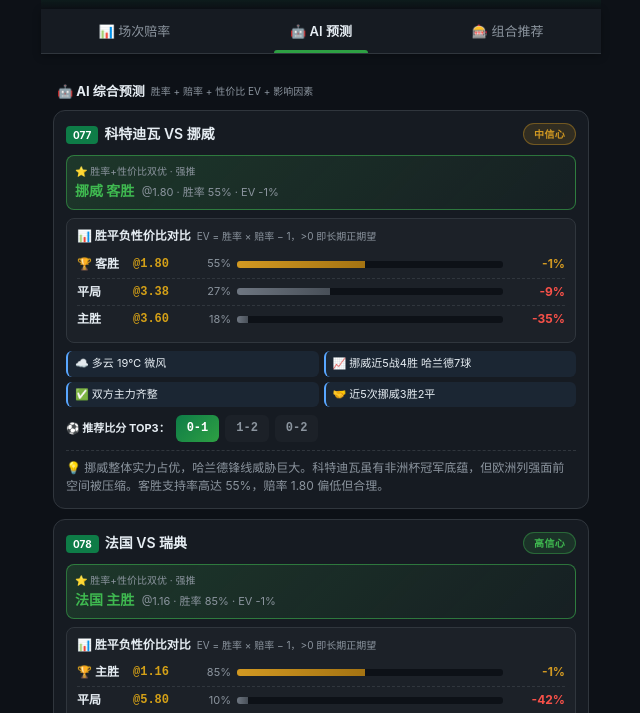
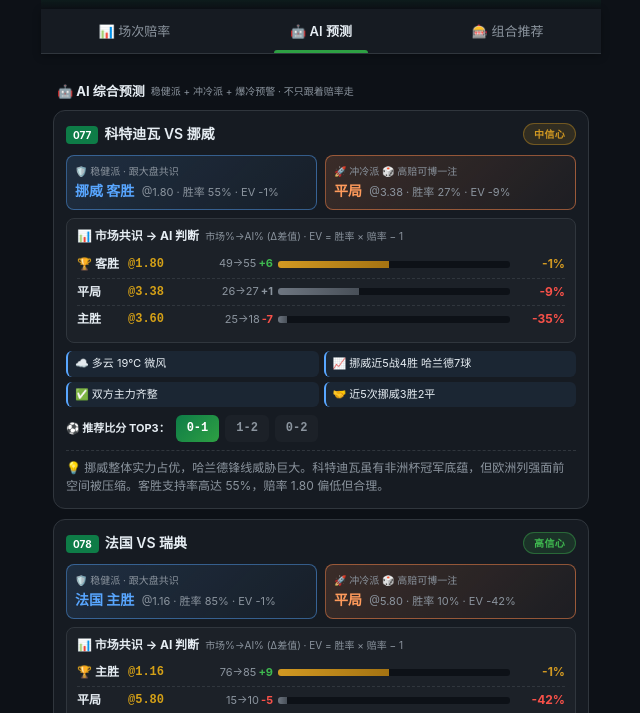
Before and after one commit to kylfom-ai/worldcup-2026-helper, a plain HTML site: page index.html in a window 1280 px wide. Both pictures are taken after a click on the element "🤖 AI 预测". Shown: the part 87-800 px from the top of the page, without its empty margins (319-959 px from the left). Drawn offline with Linux system fonts and the light colour scheme.

Commit message:
feat: v3.2 - stable vs aggressive picks + upset alert + market consensus delta

```diff
--- a/index.html
+++ b/index.html
@@ -218,6 +218,36 @@ body { max-width: 560px; margin: 0 auto; padding-bottom: 80px; min-height: 100vh
   border-color: rgba(63,185,80,0.55);
 }
 .ai-pick-box.double .ai-pick-val { color: var(--green); }
+
+/* v3.2: 稳健派 / 冲冷派 / 爆冷预警 */
+.ai-pick-box.stable {
+  background: linear-gradient(135deg, rgba(88,166,255,0.14), rgba(88,166,255,0.03));
+  border-color: rgba(88,166,255,0.45);
+}
+.ai-pick-box.stable .ai-pick-val { color: var(--blue); }
+.ai-pick-box.aggressive {
+  background: linear-gradient(135deg, rgba(255,138,76,0.16), rgba(255,138,76,0.03));
+  border-color: rgba(255,138,76,0.5);
+}
+.ai-pick-box.aggressive .ai-pick-val { color: #ff9b5c; }
+.upset-alert {
+  margin: 8px 0; padding: 9px 11px;
+  background: linear-gradient(135deg, rgba(248,81,73,0.18), rgba(248,81,73,0.04));
+  border: 1px solid rgba(248,81,73,0.55);
+  border-radius: 8px;
+  border-left: 4px solid var(--red);
+}
+.upset-title {
+  font-size: 12px; font-weight: 800; color: var(--red);
+  margin-bottom: 4px; display: flex; align-items: center; gap: 4px;
+}
+.upset-meter {
+  display: inline-block; background: rgba(248,81,73,0.25);
+  color: var(--red); font-weight: 800; font-size: 10px;
+  padding: 1px 6px; border-radius: 10px; margin-left: 4px;
+}
+.upset-text { font-size: 11.5px; color: var(--text); line-height: 1.5; }
+.upset-text b { color: var(--red); }
 .ev-block {
   background: var(--card2); border-radius: 8px;
   padding: 9px 10px; margin: 8px 0;
@@ -230,10 +260,14 @@ body { max-width: 560px; margin: 0 auto; padding-bottom: 80px; min-height: 100vh
 .ev-title .small { font-weight: 400; color: var(--muted); font-size: 10px; }
 .ev-row {
   display: grid;
-  grid-template-columns: 50px 50px 42px 1fr 56px;
-  gap: 6px; align-items: center;
+  grid-template-columns: 46px 48px 92px 1fr 50px;
+  gap: 5px; align-items: center;
   padding: 5px 0; font-size: 12px;
 }
+.ev-prob .ev-delta { font-weight: 700; font-size: 11px; margin-left: 2px; }
+.ev-delta.pos { color: var(--green); }
+.ev-delta.neg { color: var(--red); }
+.ev-delta.mid { color: var(--muted); }
 .ev-row + .ev-row { border-top: 1px dashed var(--border); }
 .ev-row.top .ev-name::before { content: '🏆 '; }
 .ev-name { color: var(--text); font-weight: 600; }
@@ -889,6 +923,19 @@ const AI_CONFIDENCE = {
   '085': { w: 0.60, d: 0.25, l: 0.15 }
 };
 
+/* v3.2: 爆冷预警 — 当大热门赔率过低被市场严重看好，但存在历史/状态/伤病的爆冷可能 */
+const UPSET_RISK = {
+  '077': { risk: 15, side: null,     reason: '双方实力接近，无明显爆冷信号' },
+  '078': { risk: 22, side: '法国',   reason: '法国大热被严重看好，瑞典主场尚有抵抗空间' },
+  '079': { risk: 18, side: null,     reason: '主队优势明显，常规场' },
+  '080': { risk: 35, side: '英格兰', reason: '英格兰小组赛历史多次爆冷 + 刚果防守韧性强 + 赔率过低市场过热' },
+  '081': { risk: 25, side: '比利时', reason: '比利时近年大赛多次令人失望，塞内加尔防守稳健' },
+  '082': { risk: 20, side: null,     reason: '美国本土赛事 8 连胜，状态压制波兰' },
+  '083': { risk: 12, side: null,     reason: '西班牙状态稳定，奥地利缺顶级射手' },
+  '084': { risk: 45, side: '葡萄牙', reason: 'C 罗替补 + B 费体能存疑 + 克罗地亚 2022 已淘汰多支强队 + 葡萄牙赔率被高估' },
+  '085': { risk: 28, side: null,     reason: '阿根廷阵容更强，瑞士主场加完整阵容可抗衡' }
+};
+
 /* 每场关键影响因素（天气 / 球队状态 / 伤病停赛 / 历史交锋）*/
 const FACTORS = {
   '077': {
@@ -950,13 +997,24 @@ const FACTORS = {
 /* 算每场胜平负三个选项的概率/赔率/EV，并按 EV 排序 */
 function calcEVOptions(m) {
   const conf = AI_CONFIDENCE[m.no] || { w: 0.33, d: 0.33, l: 0.33 };
+  const mkt = calcMarketProb(m);
   const opts = [
-    { key: 'w', short: '主胜', name: m.home + ' 主胜', odd: m.odds.w, prob: conf.w },
-    { key: 'd', short: '平局', name: '平局',          odd: m.odds.d, prob: conf.d },
-    { key: 'l', short: '客胜', name: m.away + ' 客胜', odd: m.odds.l, prob: conf.l }
+    { key: 'w', short: '主胜', name: m.home + ' 主胜', odd: m.odds.w, prob: conf.w, mkt: mkt.w },
+    { key: 'd', short: '平局', name: '平局',          odd: m.odds.d, prob: conf.d, mkt: mkt.d },
+    { key: 'l', short: '客胜', name: m.away + ' 客胜', odd: m.odds.l, prob: conf.l, mkt: mkt.l }
   ];
-  opts.forEach(o => { o.ev = o.prob * o.odd - 1; });
+  opts.forEach(o => {
+    o.ev = o.prob * o.odd - 1;
+    o.delta = o.prob - o.mkt;   // AI 比市场高估(+)/低估(-) 的差值
+  });
   return opts;
+}
+
+/* v3.2: 从赔率反推市场共识概率（去除博彩公司利润边际，归一化）*/
+function calcMarketProb(m) {
+  const inv = { w: 1/m.odds.w, d: 1/m.odds.d, l: 1/m.odds.l };
+  const sum = inv.w + inv.d + inv.l;
+  return { w: inv.w/sum, d: inv.d/sum, l: inv.l/sum };
 }
 
 /* =================== 渲染 =================== */
@@ -1052,44 +1110,60 @@ function togglePick(no, key) {
 /* Tab2 渲染 */
 function renderAI() {
   const root = document.getElementById('pane-ai');
-  let html = `<div class="combo-section-title">🤖 AI 综合预测 <span class="small">胜率 + 赔率 + 性价比 EV + 影响因素</span></div>`;
+  let html = `<div class="combo-section-title">🤖 AI 综合预测 <span class="small">稳健派 + 冲冷派 + 爆冷预警 · 不只跟着赔率走</span></div>`;
   MATCHES.forEach(m => {
     const ai = m.ai;
     const opts = calcEVOptions(m);
     const byProb = [...opts].sort((a, b) => b.prob - a.prob);
     const byEV   = [...opts].sort((a, b) => b.ev - a.ev);
-    const topProb = byProb[0];
-    const topEV   = byEV[0];
-    const sameTop = topProb.key === topEV.key;
+    const topProb = byProb[0];           // 稳健派 = 胜率最高
+    // 冲冷派 = 在非稳健派的两个选项里，先看 EV，再看 AI 比市场高估的幅度
+    const aggCands = opts.filter(o => o.key !== topProb.key)
+                         .sort((a, b) => (b.ev - a.ev) || (b.delta - a.delta));
+    const topAgg = aggCands[0];
+    const sameTop = false; // v3.2 改为稳健 + 冲冷恒分离展示
     const fac = FACTORS[m.no] || {};
-
-    // EV 排序条：用 EV 值映射到 0-100% 进度（-30% → 0%, +30% → 100%）
+    const upset = UPSET_RISK[m.no] || { risk: 0 };
+
+    // 是否触发爆冷预警：大热门赔率 ≤ 1.50 + risk ≥ 30，或 risk ≥ 40 独立触发
+    const hot = opts.find(o => o.odd <= 1.50);
+    const upsetTriggered = (hot && upset.risk >= 30) || upset.risk >= 40;
+    const upsetHtml = upsetTriggered ? `
+      <div class="upset-alert">
+        <div class="upset-title">⚠️ 爆冷预警 <span class="upset-meter">爆冷指数 ${upset.risk}%</span></div>
+        <div class="upset-text">市场严重看好 <b>${upset.side || (hot ? (hot.key==='w'?m.home:hot.key==='l'?m.away:'平局') : '热门方')}</b>（赔率 ${hot?hot.odd.toFixed(2):'—'}），但：${upset.reason}。若想博冷，可考虑 <b>${topAgg.name} @${topAgg.odd.toFixed(2)}</b>。</div>
+      </div>` : '';
+
+    // EV 排序条：市场 % → AI % (Δ) + EV 进度条
     const evRows = byEV.map((o, i) => {
       const cls = o.ev > 0 ? 'pos' : o.ev > -0.08 ? 'mid' : 'neg';
       const barW = Math.max(4, Math.min(100, Math.round((o.ev + 0.3) / 0.6 * 100)));
+      const dPct = o.delta * 100;
+      const dCls = dPct > 3 ? 'pos' : dPct < -3 ? 'neg' : 'mid';
+      const dStr = (dPct >= 0 ? '+' : '') + dPct.toFixed(0);
       return `
         <div class="ev-row ${i===0?'top':''}">
           <span class="ev-name">${o.short}</span>
           <span class="ev-odd">@${o.odd.toFixed(2)}</span>
-          <span class="ev-prob">${Math.round(o.prob*100)}%</span>
+          <span class="ev-prob">${Math.round(o.mkt*100)}→${Math.round(o.prob*100)}<span class="ev-delta ${dCls}">${dStr}</span></span>
           <span class="ev-bar"><span class="ev-fill ${cls}" style="width:${barW}%"></span></span>
           <span class="ev-val ${cls}">${o.ev>0?'+':''}${(o.ev*100).toFixed(0)}%</span>
         </div>`;
     }).join('');
 
-    // 性价比 box：与胜率重合时显示"双优"，分歧时显示价值之选
-    const valueBox = sameTop ? `
-      <div class="ai-pick-box double">
-        <div class="ai-pick-label">⭐ 胜率+性价比双优 · 强推</div>
+    // 稳健派 + 冲冷派 双卡
+    const aggTag = topAgg.ev > 0 ? '🔥 正期望可冲'
+                 : topAgg.delta > 0.05 ? '💎 AI 比市场看好'
+                 : topAgg.odd >= 3 ? '🎲 高赔可博一注'
+                 : '· 保守备选';
+    const picksHtml = `
+      <div class="ai-pick-box stable">
+        <div class="ai-pick-label">🛡️ 稳健派 · 跟大盘共识</div>
         <div class="ai-pick-val">${topProb.name} <span class="small">@${topProb.odd.toFixed(2)} · 胜率 ${Math.round(topProb.prob*100)}% · EV ${topProb.ev>=0?'+':''}${(topProb.ev*100).toFixed(0)}%</span></div>
-      </div>` : `
-      <div class="ai-pick-box">
-        <div class="ai-pick-label">🎯 胜率之选</div>
-        <div class="ai-pick-val">${topProb.name} <span class="small">@${topProb.odd.toFixed(2)} · 胜率 ${Math.round(topProb.prob*100)}%</span></div>
-      </div>
-      <div class="ai-pick-box value">
-        <div class="ai-pick-label">💎 性价比之选 ${topEV.ev>0?'🔥 正期望':'· 值得冲'}</div>
-        <div class="ai-pick-val">${topEV.name} <span class="small">@${topEV.odd.toFixed(2)} · EV ${topEV.ev>=0?'+':''}${(topEV.ev*100).toFixed(0)}%</span></div>
+      </div>
+      <div class="ai-pick-box aggressive">
+        <div class="ai-pick-label">🚀 冲冷派 ${aggTag}</div>
+        <div class="ai-pick-val">${topAgg.name} <span class="small">@${topAgg.odd.toFixed(2)} · 胜率 ${Math.round(topAgg.prob*100)}% · EV ${topAgg.ev>=0?'+':''}${(topAgg.ev*100).toFixed(0)}%</span></div>
       </div>`;
 
     html += `
@@ -1098,11 +1172,12 @@ function renderAI() {
         <div class="ai-teams"><span class="ai-no">${m.no}</span>${m.home} VS ${m.away}</div>
         <span class="ai-tag ${ai.confidence}">${ai.confidence==='H'?'高信心':ai.confidence==='M'?'中信心':'低信心'}</span>
       </div>
-      <div class="ai-picks-row" style="${sameTop?'grid-template-columns: 1fr;':''}">
-        ${valueBox}
-      </div>
+      <div class="ai-picks-row">
+        ${picksHtml}
+      </div>
+      ${upsetHtml}
       <div class="ev-block">
-        <div class="ev-title">📊 胜平负性价比对比 <span class="small">EV = 胜率 × 赔率 − 1，&gt;0 即长期正期望</span></div>
+        <div class="ev-title">📊 市场共识 → AI 判断 <span class="small">市场%→AI% (Δ差值) · EV = 胜率 × 赔率 − 1</span></div>
         ${evRows}
       </div>
       <div class="factors">
@@ -1275,7 +1350,7 @@ function renderCombo() {
   </div>
 
   <div class="footer">
-    ⚽ 世界杯智能投注助手 v3.1 · 完整竞彩玩法 · AI 多维评分<br>
+    ⚽ 世界杯智能投注助手 v3.2 · 稳健 vs 冲冷 · 爆冷预警<br>
     数据快照：2026-06-30 20:39 · 共 9 场（编号 077-085）
   </div>
   `;
```
